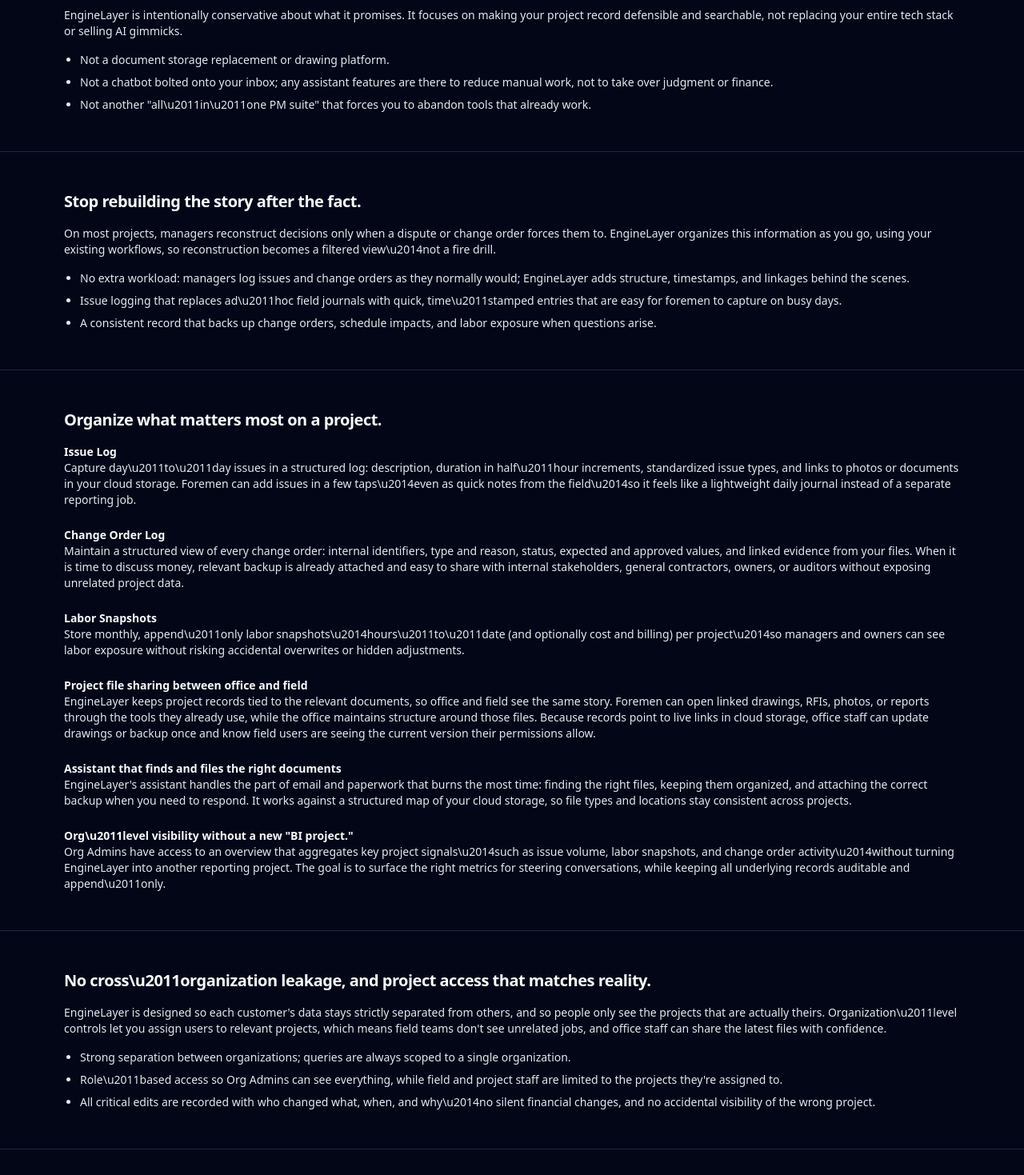
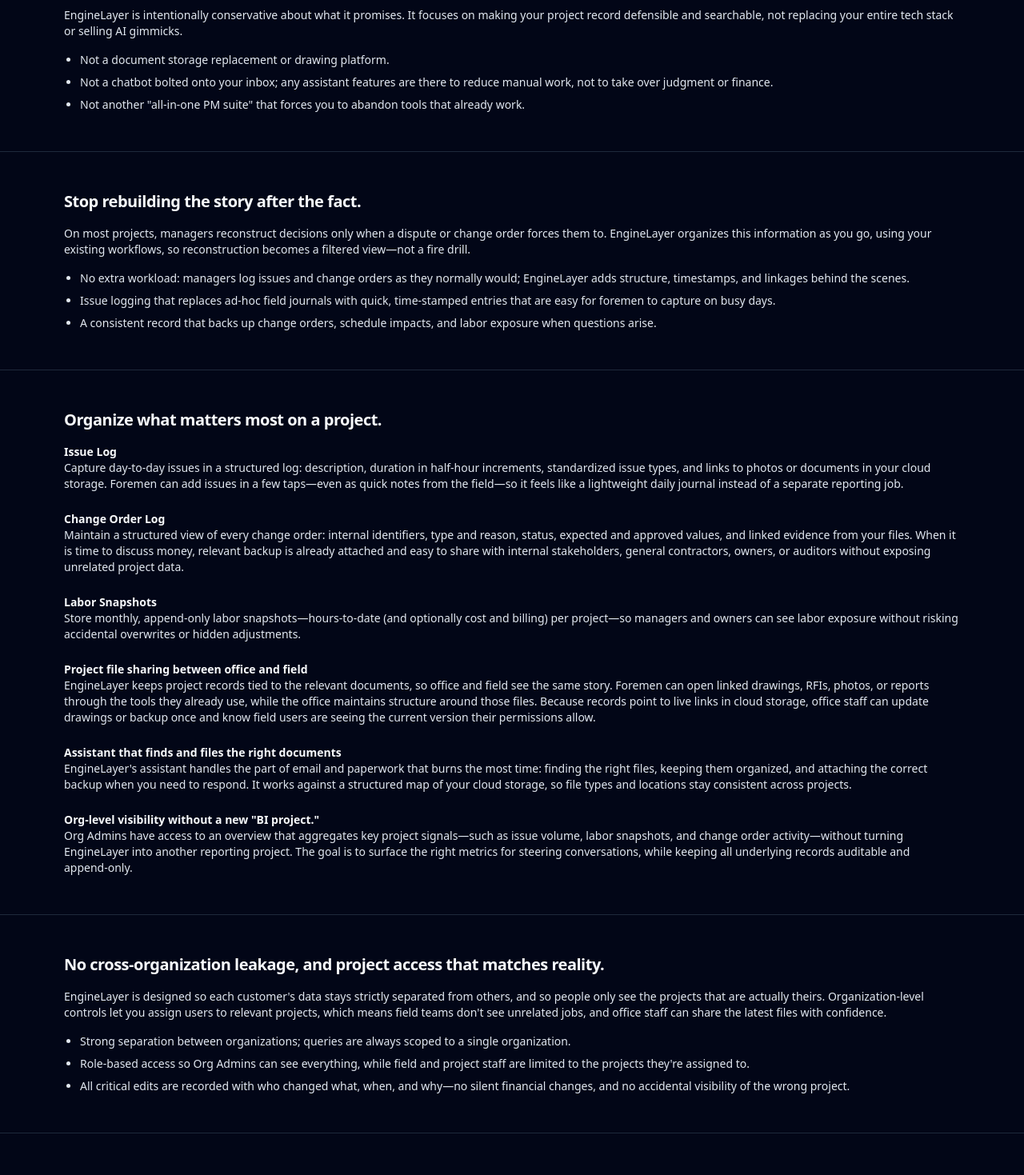
Before and after one commit to EngineLayer-ai/enginelayer-marketing, a Next.js app: page / in a window 1280 px wide. Shown: the part 740-2209 px from the top of the page at 80% size. Built offline with nearby package versions, Linux system fonts and the light colour scheme.

Commit message:
fix: restore Unicode in home page

```diff
--- a/src/app/page.tsx
+++ b/src/app/page.tsx
@@ -6,7 +6,7 @@
   title:
     "Construction project execution software for change orders and issues | EngineLayer",
   description:
-    "EngineLayer organizes construction issues, change orders, labor snapshots, and project files into an auditable record\u2014without adding work for managers.",
+    "EngineLayer organizes construction issues, change orders, labor snapshots, and project files into an auditable record—without adding work for managers.",
 };
 
 export default function HomePage() {
@@ -27,8 +27,8 @@
             OneDrive, and supports teams standardizing how they use those tools.
           </li>
           <li>
-            Organizes data around the workflows managers already run\u2014logging
-            issues, approving changes, tracking labor\u2014rather than inventing new
+            Organizes data around the workflows managers already run—logging
+            issues, approving changes, tracking labor—rather than inventing new
             processes.
           </li>
           <li>
@@ -51,7 +51,7 @@
             there to reduce manual work, not to take over judgment or finance.
           </li>
           <li>
-            Not another &quot;all\u2011in\u2011one PM suite&quot; that forces you to abandon tools
+            Not another &quot;all‑in‑one PM suite&quot; that forces you to abandon tools
             that already work.
           </li>
         </ul>
@@ -62,7 +62,7 @@
           On most projects, managers reconstruct decisions only when a dispute
           or change order forces them to. EngineLayer organizes this information
           as you go, using your existing workflows, so reconstruction becomes a
-          filtered view\u2014not a fire drill.
+          filtered view—not a fire drill.
         </p>
         <ul className="list-disc space-y-2 pl-5">
           <li>
@@ -71,8 +71,8 @@
             linkages behind the scenes.
           </li>
           <li>
-            Issue logging that replaces ad\u2011hoc field journals with quick,
-            time\u2011stamped entries that are easy for foremen to capture on busy
+            Issue logging that replaces ad‑hoc field journals with quick,
+            time‑stamped entries that are easy for foremen to capture on busy
             days.
           </li>
           <li>
@@ -87,10 +87,10 @@
           <div>
             <h3 className="text-sm font-semibold text-slate-50">Issue Log</h3>
             <p>
-              Capture day\u2011to\u2011day issues in a structured log: description,
-              duration in half\u2011hour increments, standardized issue types, and
+              Capture day‑to‑day issues in a structured log: description,
+              duration in half‑hour increments, standardized issue types, and
               links to photos or documents in your cloud storage. Foremen can
-              add issues in a few taps\u2014even as quick notes from the field\u2014so it
+              add issues in a few taps—even as quick notes from the field—so it
               feels like a lightweight daily journal instead of a separate
               reporting job.
             </p>
@@ -113,8 +113,8 @@
               Labor Snapshots
             </h3>
             <p>
-              Store monthly, append\u2011only labor snapshots\u2014hours\u2011to\u2011date (and
-              optionally cost and billing) per project\u2014so managers and owners
+              Store monthly, append‑only labor snapshots—hours‑to‑date (and
+              optionally cost and billing) per project—so managers and owners
               can see labor exposure without risking accidental overwrites or
               hidden adjustments.
             </p>
@@ -147,25 +147,25 @@
           </div>
           <div>
             <h3 className="text-sm font-semibold text-slate-50">
-              Org\u2011level visibility without a new &quot;BI project.&quot;
+              Org‑level visibility without a new &quot;BI project.&quot;
             </h3>
             <p>
               Org Admins have access to an overview that aggregates key project
-              signals\u2014such as issue volume, labor snapshots, and change order
-              activity\u2014without turning EngineLayer into another reporting
+              signals—such as issue volume, labor snapshots, and change order
+              activity—without turning EngineLayer into another reporting
               project. The goal is to surface the right metrics for steering
               conversations, while keeping all underlying records auditable and
-              append\u2011only.
+              append‑only.
             </p>
           </div>
         </div>
       </Section>
 
-      <Section title="No cross\u2011organization leakage, and project access that matches reality.">
+      <Section title="No cross‑organization leakage, and project access that matches reality.">
         <p>
           EngineLayer is designed so each customer&apos;s data stays strictly
           separated from others, and so people only see the projects that are
-          actually theirs. Organization\u2011level controls let you assign users to
+          actually theirs. Organization‑level controls let you assign users to
           relevant projects, which means field teams don&apos;t see unrelated
           jobs, and office staff can share the latest files with confidence.
         </p>
@@ -175,12 +175,12 @@
             to a single organization.
           </li>
           <li>
-            Role\u2011based access so Org Admins can see everything, while field and
+            Role‑based access so Org Admins can see everything, while field and
             project staff are limited to the projects they&apos;re assigned to.
           </li>
           <li>
             All critical edits are recorded with who changed what, when, and
-            why\u2014no silent financial changes, and no accidental visibility of the
+            why—no silent financial changes, and no accidental visibility of the
             wrong project.
           </li>
         </ul>
```
